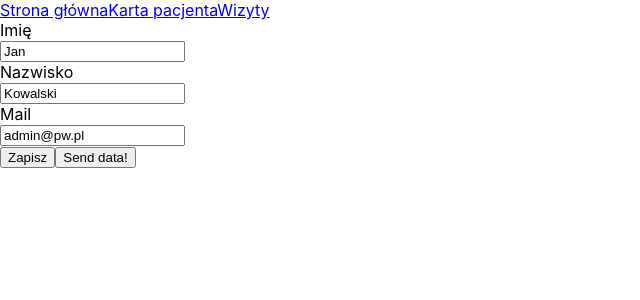
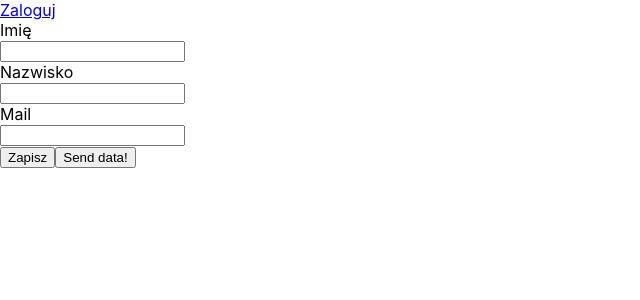
Before and after one commit to wasikm04/medfiles, a React (Create React App) app: page /profile-update in a window 1280 px wide. Shown: the top 300 px of the page, without its empty margins (0-640 px from the left). Built offline with nearby package versions, Linux system fonts and the light colour scheme.

Commit message:
updated structore of directories and files

```diff
--- a/src/App.js
+++ b/src/App.js
@@ -1,4 +1,5 @@
 import React from 'react';
+import { CookiesProvider } from 'react-cookie';
 import './styles/App.css';
 import {
   BrowserRouter as Router,
@@ -6,45 +7,41 @@ import {
   Switch
 } from 'react-router-dom'
 import NavigationBar from './components/NavigationBar';
-import AccountDetails from './components/AccountDetails';
-import AccountUpdate from './components/AccountUpdate';
+import CardDetails from './components/card/CardDetails';
+import CardUpdate from './components/card/CardUpdate';
 import CardProvider from './components/providers/CardProvider';
+import Home from './components/Home'
 
 function App() {
   return (
+    <CookiesProvider>
       <CardProvider>
         <Router>
-      <NavigationBar/>
+          <NavigationBar />
           <Switch>
             <Route
               exact
               path="/"
-          render={() => <div className="App">
-                        <header className="App-header">
-                          <p>
-                            Medical Files frontend app.
-                          </p>
-                        </header>
-                      </div>}
-        />
+              render={() => <Home />}/>
             <Route
               exact
               path="/appointments"
-          render={() => <div>Wizyty</div> }
+              render={() => <div>Wizyty</div>}
             />
             <Route
               exact
               path="/profile"
-          render={() => <AccountDetails/> }
+              render={() => <CardDetails />}
             />
             <Route
               exact
               path="/profile-update"
-          render={() => <AccountUpdate/> }
+              render={() => <CardUpdate />}
             />
           </Switch>
         </Router>
       </CardProvider>
+    </CookiesProvider>
   );
 }
 
--- a/src/components/AccountDetails.jsx
+++ /dev/null
@@ -1,20 +0,0 @@
-import React from 'react';
-import { Link } from 'react-router-dom';
-import { CardConsumer } from './providers/CardProvider';
-
-const AccountDetails = () => (
-<CardConsumer>
-{({ firstname, lastname, mail, id}) => (
-  <div>
-  <div>
-    <p>Imię: {firstname}</p>
-    <p>Nazwisko: {lastname}</p>
-    <p>mail: {mail}</p>
-    <p>id: {id}</p>
-  </div>
-  <Link to="/profile-update">Aktualizacja karty</Link>
-  </div>
-)}
-  </CardConsumer>
-)
-export default AccountDetails
--- a/src/components/AccountUpdate.jsx
+++ /dev/null
@@ -1,83 +0,0 @@
-import React, {Component} from 'react'
-import { CardConsumer } from './providers/CardProvider'
-
-class AccountUpdate extends Component {
-    state = {
-        mail: this.props.mail,
-        firstname: this.props.firstname,
-        lastname: this.props.lastname
-      }
-
-      handleOnChange = ({ target: { value, name }}) => {
-        this.setState({
-         [name]: value
-        })
-      }
-
-      handleOnSubmit = event => {
-        event.preventDefault()
-        const data = new FormData(event.target);
-        const values = data.values().next();
-        const updatedCard = { ...this.state }
-        this.props.updateCard(updatedCard)
-      }
-
-
-
-      render () {
-        const { firstname, lastname, mail } = this.state
-        return (
-          <div>
-            <form onSubmit={this.handleOnSubmit}>
-              <label htmlFor="firstname">Imię</label>
-              <div>
-                <input
-                  type="text"
-                  name="firstname"
-                  value={firstname}
-                  onChange={this.handleOnChange}
-                />
-              </div>
-              <label htmlFor="lastname">Nazwisko</label>
-              <div>
-                <input
-                type="text"
-                  value={lastname}
-                  name="lastname"
-                  onChange={this.handleOnChange}
-                />
-              </div>
-              <label htmlFor="mail">Mail</label>
-              <div>
-                <input
-                type="text"
-                  value={mail}
-                  name="mail"
-                  onChange={this.handleOnChange}
-                />
-              </div>
-              <input type="submit" value="Zapisz" />
-              <button>Send data!</button>
-            </form>
-          </div>
-        )
-      }
-}
-
-
-const ConnectedAccountUpdate = props => (
-    <CardConsumer>
-      {({  firstname, lastname, mail, id, updateCard }) => (
-        <AccountUpdate
-          {...props}
-          firstname={firstname}
-          lastname={lastname}
-          mail={mail}
-          id={id}
-          updateCard={updateCard}
-        />
-      )}
-    </CardConsumer>
-  )
-
-export default ConnectedAccountUpdate
--- /dev/null
+++ b/src/components/Home.jsx
@@ -0,0 +1,69 @@
+import React, { Component } from 'react';
+import { Link } from 'react-router-dom';
+import { Button, Container } from 'reactstrap';
+import { withCookies } from 'react-cookie';
+
+class Home extends Component {
+    // state = {
+    //   isLoading: true,
+    //   isAuthenticated: false,
+    //   card: undefined
+    // };
+
+    // constructor(props) {
+    //   super(props);
+    //   const {cookies} = props;
+    //   this.state.csrfToken = cookies.get('XSRF-TOKEN');
+    //   this.login = this.login.bind(this);
+    //   this.logout = this.logout.bind(this);
+    // }
+
+    // async componentDidMount() {
+    //   const response = await fetch('/api/user', {credentials: 'include'});
+    //   const body = await response.text();
+    //   if (body === '') {
+    //     this.setState(({isAuthenticated: false}))
+    //   } else {
+    //     this.setState({isAuthenticated: true, user: JSON.parse(body)})
+    //   }
+    // }
+
+    // login() {
+    //   let port = (window.location.port ? ':' + window.location.port : '');
+    //   if (port === ':3000') {
+    //     port = ':8080';
+    //   }
+    //   window.location.href = '//' + window.location.hostname + port + '/private';
+    // }
+
+    // logout() {
+    //   fetch('/api/logout', {method: 'POST', credentials: 'include',
+    //     headers: {'X-XSRF-TOKEN': this.state.csrfToken}}).then(res => res.json())
+    //     .then(response => {
+    //       window.location.href = response.logoutUrl + "?id_token_hint=" +
+    //         response.idToken + "&post_logout_redirect_uri=" + window.location.origin;
+    //     });
+    // }
+
+   render() {
+    // //   const message = this.state.user ?
+    // //     <h2>Welcome, {this.state.user.name}!</h2> :
+    // //     <p>Please log in to manage your JUG Tour.</p>;
+
+    // //   const button = this.state.isAuthenticated ?
+    // //     <div>
+    // //       <Button color="link"><Link to="/groups">Manage JUG Tour</Link></Button>
+    // //       <br/>
+    // //       <Button color="link" onClick={this.logout}>Logout</Button>
+    // //     </div> :
+    // //     <Button color="primary" onClick={this.login}>Login</Button>;
+
+      return (
+         <div>
+         home
+       </div>
+    );
+    }
+  }
+
+  export default withCookies(Home);
--- a/src/components/NavigationBar.jsx
+++ b/src/components/NavigationBar.jsx
@@ -1,10 +1,22 @@
 import React from 'react'
 import { Link } from 'react-router-dom'
-const NavigationBar = ({ username }) => (
-  <div>
-    <Link to="/">Strona główna</Link>
-    <Link to="/profile">Karta pacjenta</Link>
-    <Link to="/appointments">Wizyty</Link>
-  </div>
+import { CardConsumer } from './providers/CardProvider';
+
+const NavigationBar = () => (
+  <CardConsumer>
+    {({ isAuthenticated }) => (
+      <div>
+        {isAuthenticated ?
+        <div>
+        <Link to="/">Strona główna</Link>
+        <Link to="/profile">Karta pacjenta</Link>
+        <Link to="/appointments">Wizyty</Link>
+        <Link to="/logout">Wyloguj</Link>
+        </div>
+        : <Link to="/login">Zaloguj</Link>
+      }
+      </div>
+    )}
+  </CardConsumer>
 )
 export default NavigationBar
--- /dev/null
+++ b/src/components/card/CardDetails.jsx
@@ -0,0 +1,26 @@
+import React from 'react';
+import { Link } from 'react-router-dom';
+import { CardConsumer } from '../providers/CardProvider';
+
+const CardDetails = () => (
+  <CardConsumer>
+    {({ card, isAuthenticated }) => (
+      <div>
+        {isAuthenticated ?
+          <div>
+            <div>
+              <p>Imię: {card.first_name}</p>
+              <p>Nazwisko: {card.last_name}</p>
+              <p>mail: {card._user_mail}</p>
+              <p>id: {card._id}</p>
+            </div>
+            <Link to="/profile-update">Aktualizacja karty</Link>
+          </div>
+          :
+          <div>Zaloguj się aby uzyskać dostęp do karty</div>
+        }
+      </div>
+    )}
+  </CardConsumer>
+)
+export default CardDetails
--- /dev/null
+++ b/src/components/card/CardUpdate.jsx
@@ -0,0 +1,83 @@
+import React, { Component } from 'react'
+import { CardConsumer } from '../providers/CardProvider'
+
+class CardUpdate extends Component {
+  state = {
+    mail: this.props.mail,
+    firstname: this.props.firstname,
+    lastname: this.props.lastname
+  }
+
+  handleOnChange = ({ target: { value, name } }) => {
+    this.setState({
+      [name]: value
+    })
+  }
+
+  handleOnSubmit = event => {
+    event.preventDefault()
+    //const data = new FormData(event.target);
+    //const values = data.values().next();
+    const updatedCard = { ...this.state }
+    this.props.updateCard(updatedCard)
+  }
+
+
+
+  render() {
+    const { firstname, lastname, mail } = this.state
+    return (
+      <div>
+        <form onSubmit={this.handleOnSubmit}>
+          <label htmlFor="firstname">Imię</label>
+          <div>
+            <input
+              type="text"
+              name="firstname"
+              value={firstname}
+              onChange={this.handleOnChange}
+            />
+          </div>
+          <label htmlFor="lastname">Nazwisko</label>
+          <div>
+            <input
+              type="text"
+              value={lastname}
+              name="lastname"
+              onChange={this.handleOnChange}
+            />
+          </div>
+          <label htmlFor="mail">Mail</label>
+          <div>
+            <input
+              type="text"
+              value={mail}
+              name="mail"
+              onChange={this.handleOnChange}
+            />
+          </div>
+          <input type="submit" value="Zapisz" />
+          <button>Send data!</button>
+        </form>
+      </div>
+    )
+  }
+}
+
+
+const ConnectedCardUpdate = props => (
+  <CardConsumer>
+    {({ firstname, lastname, mail, id, updateCard }) => (
+      <CardUpdate
+        {...props}
+        firstname={firstname}
+        lastname={lastname}
+        mail={mail}
+        id={id}
+        updateCard={updateCard}
+      />
+    )}
+  </CardConsumer>
+)
+
+export default ConnectedCardUpdate
--- a/src/components/providers/CardProvider.jsx
+++ b/src/components/providers/CardProvider.jsx
@@ -6,11 +6,27 @@ export const CardConsumer = CardContext.Consumer
 
 class CardProvider extends Component {
   state = {
-    firstname:"Jan",
-    lastname:"Kowalski",
-    mail:"admin@pw.pl",
-    id:123,
-    updateCard: updatedCard => this.updateCard(updatedCard)
+    card: {
+      "_id": "5d989a28c2dada016c30fbf0",
+      "_user_mail": "userNew@pw.pl",
+      "_user_id": "5d989a0fc2dada016c30fbef",
+      "first_name": "Jan",
+      "last_name": "Kowalski",
+      "dateBirth": "2003-04-29",
+      "sex": "m",
+      "address": "Warszawa 20-400 ul. Pierwsza 12",
+      "phoneNumber": "512512512",
+      "insuranceType": "1241221",
+      "prescriptions": [],
+      "medicalTests": [],
+      "referrals": [],
+      "treatments": [],
+      "pesel": "97042907194"
+    },
+    role: "user", //doctor
+    user: "userNew@pw.pl",
+    updateCard: updatedCard => this.updateCard(updatedCard),
+    isAuthenticated: false
   }
 
 updateCard = updatedCard => {
@@ -20,7 +36,7 @@ class CardProvider extends Component {
   }))
 }
 
-  render () {
+render() {
   return (
     <CardContext.Provider value={this.state}>
       {this.props.children}
```
Also changed, not shown: src/components/card/DoctorCardDetails.jsx (added), src/components/card/DoctorCardUpdate.jsx (added). Lines whose indentation alone changed are shown as unchanged.
